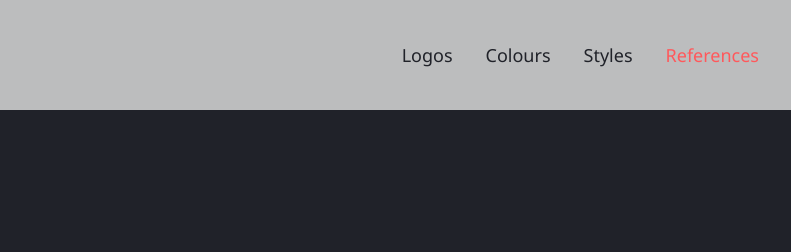
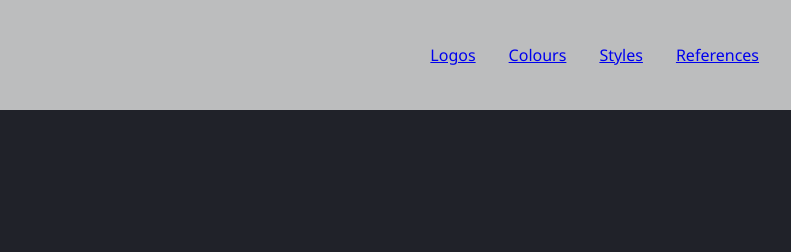
Before and after one commit to THE3NAT/Design-2---Local-Lens, a plain HTML site: page references.html in a window 1280 px wide. Shown: the top 252 px of the page, 489-1280 px from the left. Drawn offline with Linux system fonts and the light colour scheme.

Commit message:
Update references linking

```diff
--- a/references.html
+++ b/references.html
@@ -101,10 +101,10 @@
             />
           </div>
           <nav class="main-nav">
-            <div class="nav-item">Logos</div>
-            <div class="nav-item">Colours</div>
-            <div class="nav-item">Styles</div>
-            <div class="nav-item active">References</div>
+            <a href="logo.html" class="nav-link">Logos</a>
+          <a href="colours.html" class="nav-link">Colours</a>
+          <a href="type-incl.html" class="nav-link">Styles</a>
+          <a href="references.html" class="nav-link active">References</a>
           </nav>
           <div class="mobile-menu">
             <i class="ti ti-menu-2"></i>
```
